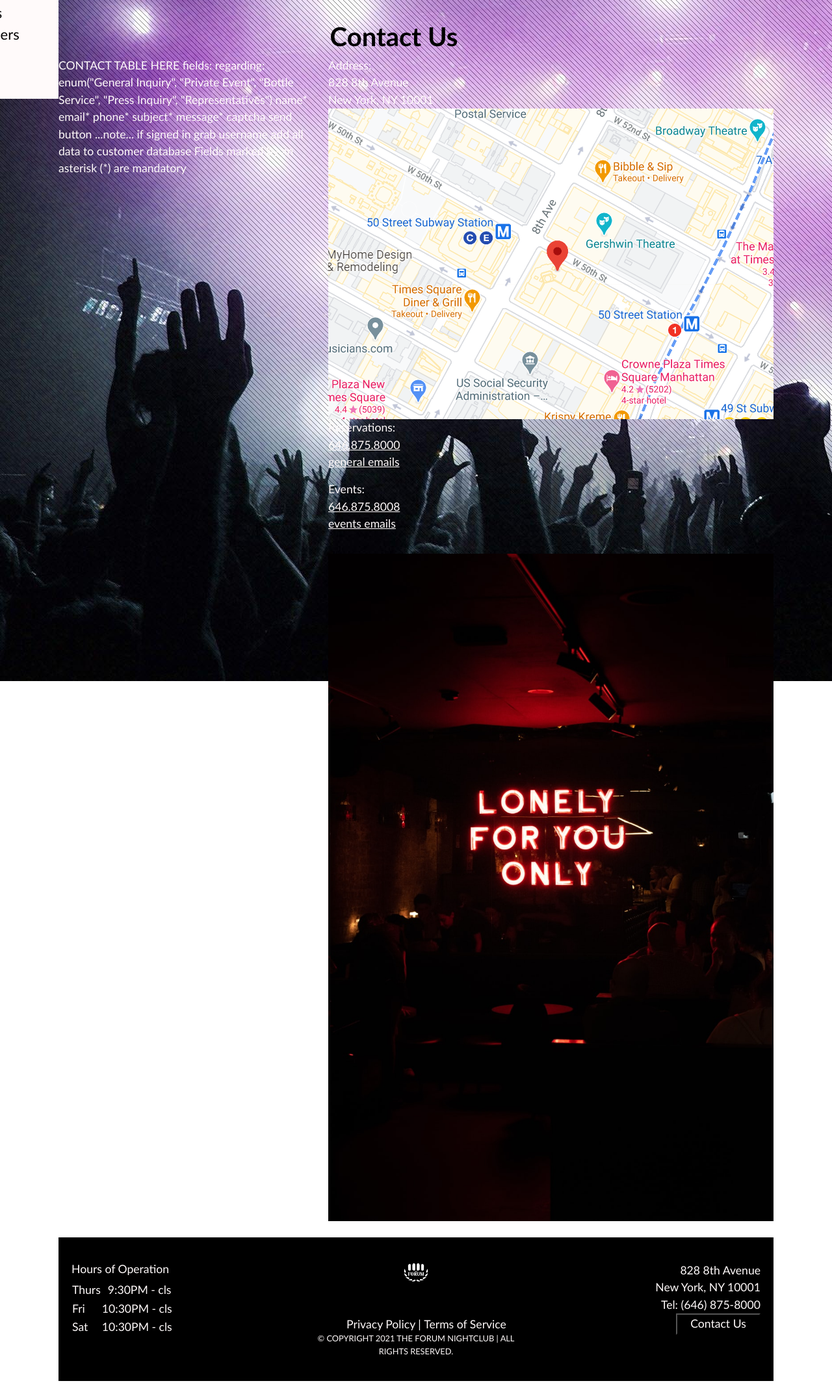
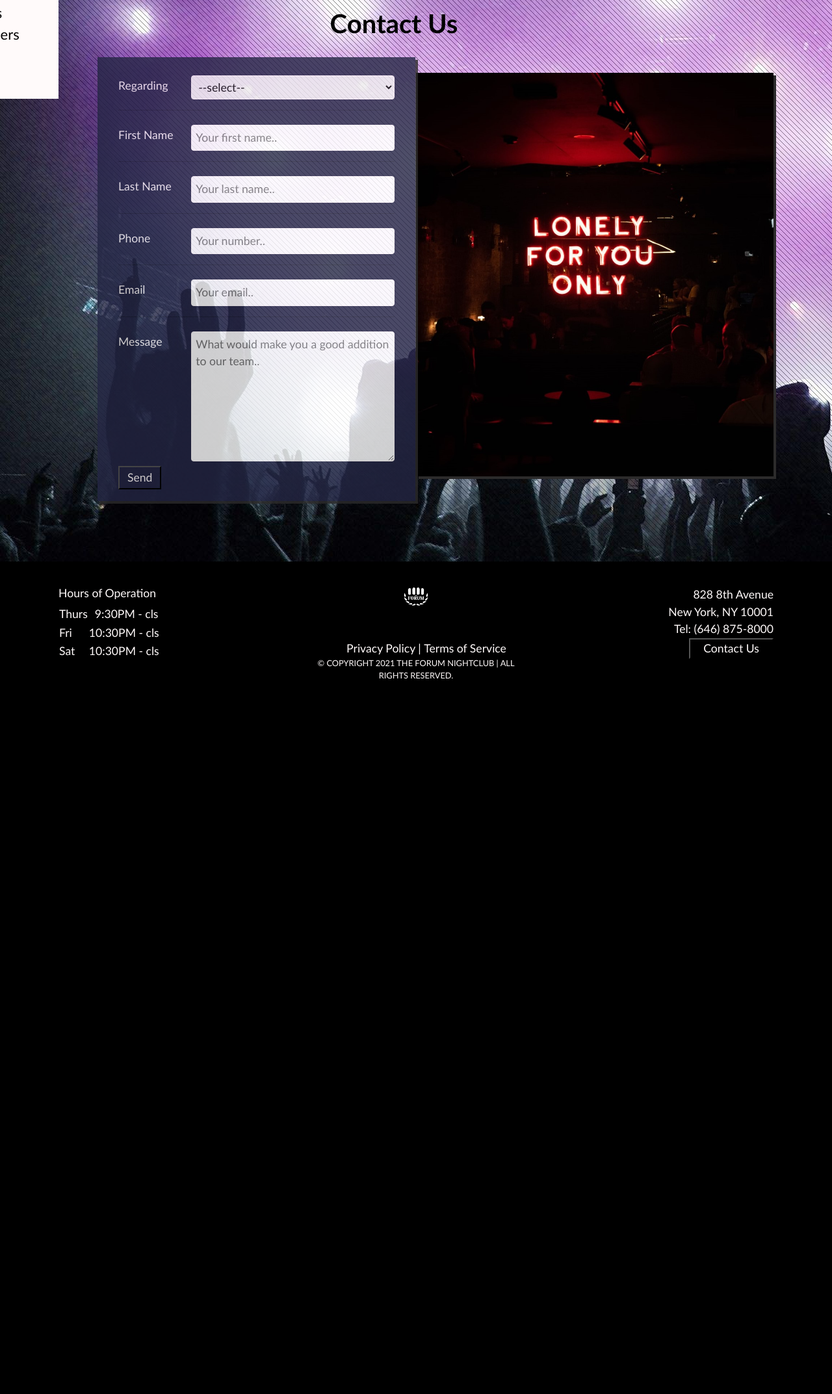
Before and after one commit to ekaikas/Project_Team11, a PHP site: page /contact_us.php in a window 1280 px wide. Shown: the part 152-2297 px from the top of the page at 65% size. After the commit the page ends 1197 px from the top, so only its background shows below. Run offline with PHP 8.4, Linux system fonts and the light colour scheme.

Commit message:
contact form
updated product backlog

```diff
--- a/contact_us.php
+++ b/contact_us.php
@@ -5,57 +5,87 @@
     include "header.php";
 ?>
 
-<div class="container bod">
-    <h1>Contact Us</h1>
-        <div class="row">
-            <div class="col contact_form">
-                CONTACT TABLE HERE
-                fields:
-
-                regarding:
-                enum("General Inquiry", "Private Event", "Bottle Service", "Press Inquiry", "Representatives")
-                name*
-                email*
-                phone*
-                subject*
-                message*
-                captcha
-                send button
-
-                ...note... if signed in grab username
-                add all data to customer database
-
-                Fields marked by an asterisk (*) are mandatory
-            </div>
-            <div class="col">
+<h1>Contact Us</h1>
+<div class="container frm">
+    <div class="row">
+        <div class="col formcss">
+            <!--insert db file: insert_contact.php-->
+            <form name="contact_form" action="insert_contact.php" method="post">
                 <div class="row">
-                   <div class="col">
-                        Address: <br>
-                        828 8th Avenue <br>
-                        New York, NY 10001 <br>
-                   </div>
-                    <div class="col">
-                        <img class="map" src="https://github.com/ekaikas/Project_Team11/blob/main/img/location.jpg?raw=true"
-                        alt="map showing location of Forum Nighclub" title="Forum Location">
+                    <div class="col-25">
+                        <label for="contact_reg">Regarding</label>
+                    </div>
+                    <div class="col-75">
+                        <!--contact_reg-->
+                        <select name="contact_reg">
+                            <option value="NULL">--select--</option>
+                            <option value="General Inquiry">General Inquiry</option>
+                            <option value="Private Event">Private Event</option>
+                            <option value="Bottle Service">Bottle Service</option>
+                            <option value="Press Inquiry">Press Inquiry</option>
+                            <option value="Reps">Reps</option>
+                        </select>
                     </div>
                 </div>
+                <hr>
                 <div class="row">
-                    <p>
-                        Reservations: <br>
-                        <a href="tel:6468758000">646.875.8000</a> <br>
-                        <a href="mailto:info@forumnightclub.com">general emails</a>
-                    </p>
-                    <p>
-                        Events: <br>
-                        <a href="tel:6468758008">646.875.8008</a> <br>
-                        <a href="mailto:events@forumnightclub.com">events emails</a>
-                    </p>
-                </p>
-                <img src="https://github.com/ekaikas/Project_Team11/blob/main/img/contactus.jpg?raw=true"
-                alt="image of text saying loney for you" title="Contact Image">
-            </div>
+                    <div class="col-25">
+                        <label for="contact_fname">First Name</label>
+                    </div>
+                    <div class="col-75">
+                        <!--contact_fname-->
+                        <input type="text" name="contact_fname" placeholder="Your first name..">
+                    </div>
+                </div>
+                <hr>
+                <div class="row">
+                    <div class="col-25">
+                        <label for="contact_lname">Last Name</label>
+                    </div>
+                    <div class="col-75">
+                        <!--contact_lname-->
+                        <input type="text" name="contact_lname" placeholder="Your last name..">
+                    </div>
+                </div>
+                <hr>
+                <div class="row">
+                    <div class="col-25">
+                        <label for="contact_phone">Phone</label>
+                    </div>
+                    <div class="col-75">
+                        <!--contact_phone-->
+                        <input type="text" name="contact_phone" placeholder="Your number..">
+                    </div>
+                </div>
+                <hr>
+                <div class="row">
+                    <div class="col-25">
+                        <label for="contact_email">Email</label>
+                    </div>
+                    <div class="col-75">
+                        <!--contact_email-->
+                        <input type="text" name="contact_email" placeholder="Your email..">
+                    </div>
+                </div>
+                <hr>
+                <div class="row">
+                    <div class="col-25">
+                        <label for="ccontact_msg">Message</label>
+                    </div>
+                    <div class="col-75">
+                        <!--contact_msg-->
+                        <textarea name="contact_msg" placeholder="What would make you a good addition to our team.." style="height:200px"></textarea>
+                    </div>
+                </div>
+                <input class="form_btn" type="submit" value="Send">
+            </form>
+        </div>
+        <div class="col">
+            <img class="contactpic" src="Img/contactus.jpg?raw=true" alt="image of text saying lonely for you"
+            title="Contact Image">
         </div>
     </div>
+</div>
 
 <?php include "footer.php";
 ?>
--- a/style_pages.css
+++ b/style_pages.css
@@ -337,6 +337,13 @@ form {
   box-shadow: 4px 4px rgb(44, 43, 43);
 }
 
+.contactpic {
+  height: auto;
+  width: 550px;
+  margin: 24px 0 36px 0;
+  box-shadow: 4px 4px rgb(44, 43, 43);
+}
+
 .frm hr {
   color: black;
 }
```
Also changed, not shown: Img/contactus.jpg.
